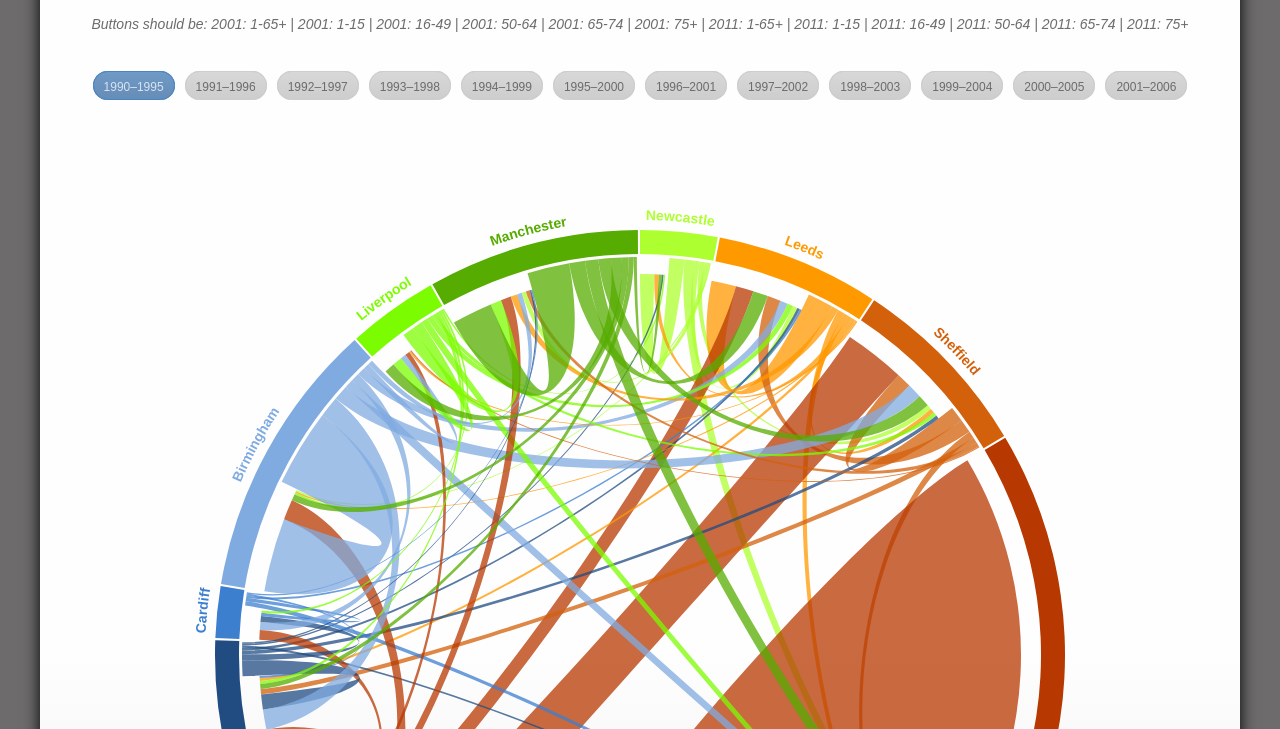
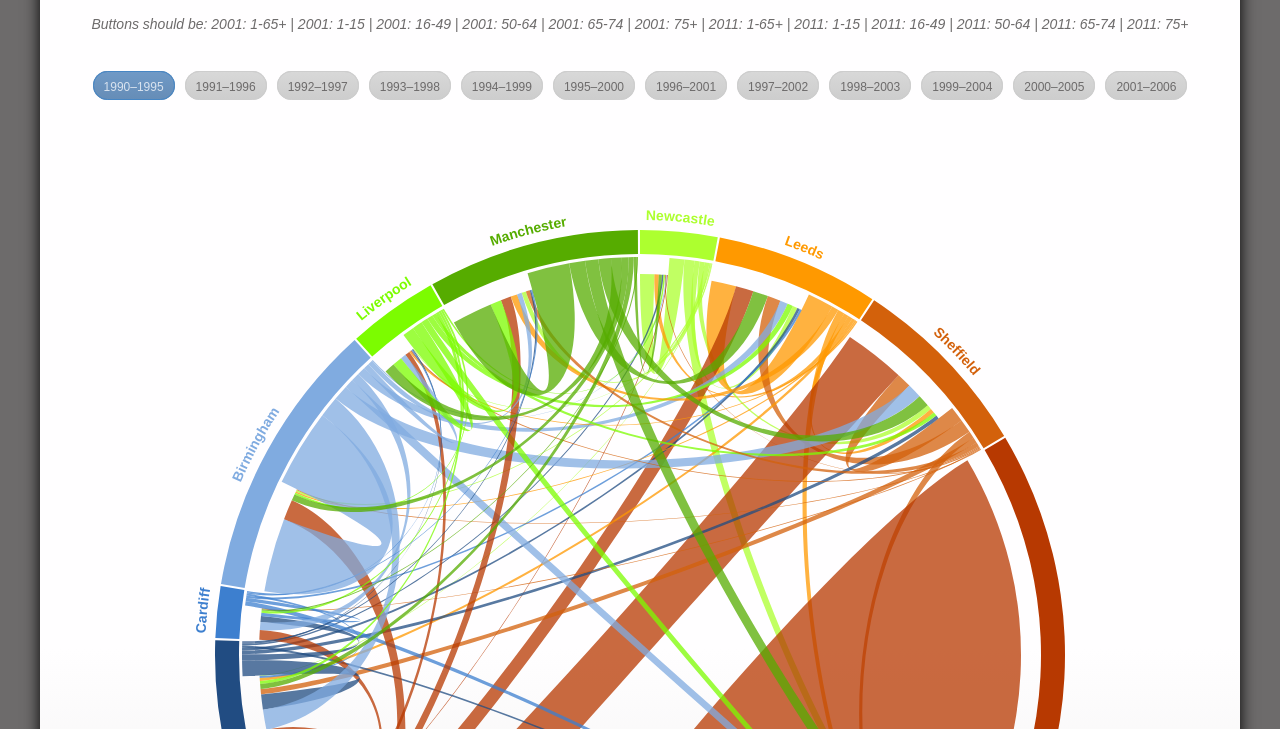
Before and after one commit to NikolaSander/uk-cityregion-netflows, a website: page index.html in a window 1280 px wide. Shown: the part 451-1180 px from the top of the page. Drawn offline with Linux system fonts and the light colour scheme; a web font is replaced by a local one.

Commit message:
change threshold to 100

```diff
--- a/index.html
+++ b/index.html
@@ -132,8 +132,8 @@
       chart:{
 		element: '#chart',
 			mylayout: {
-			threshold: 200,
-			labelThreshold: 500,
+			threshold: 100,
+			labelThreshold: 300,
 			colors: ['#ADFF2F', '#FF9900', '#D3610B', '#B73901', '#214C82', '#3D7FCF', '#80ABE0', '#7CFC00', '#56AC00']
 			}},
 	  timeline: '#timeline',
```
